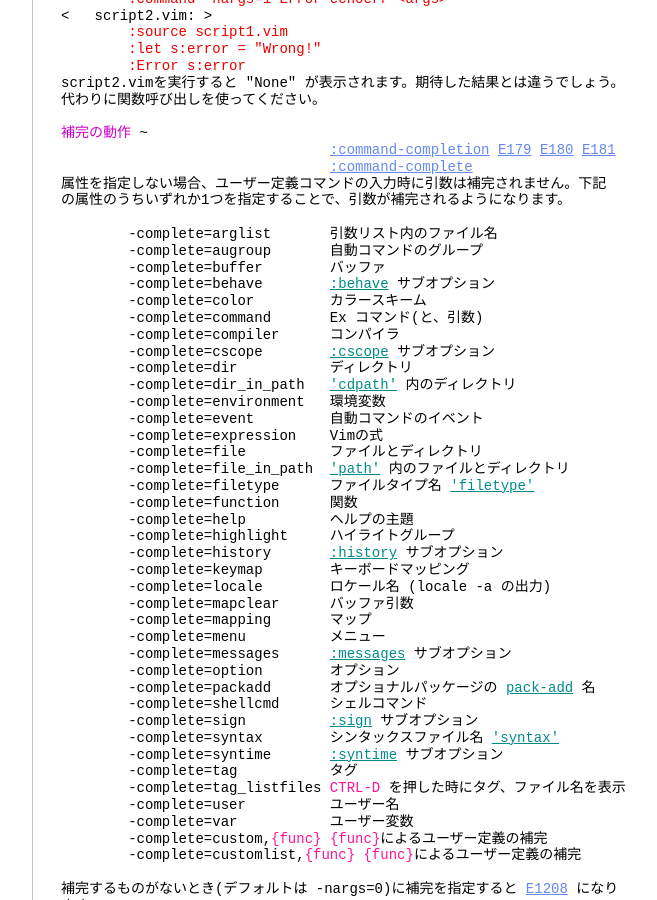
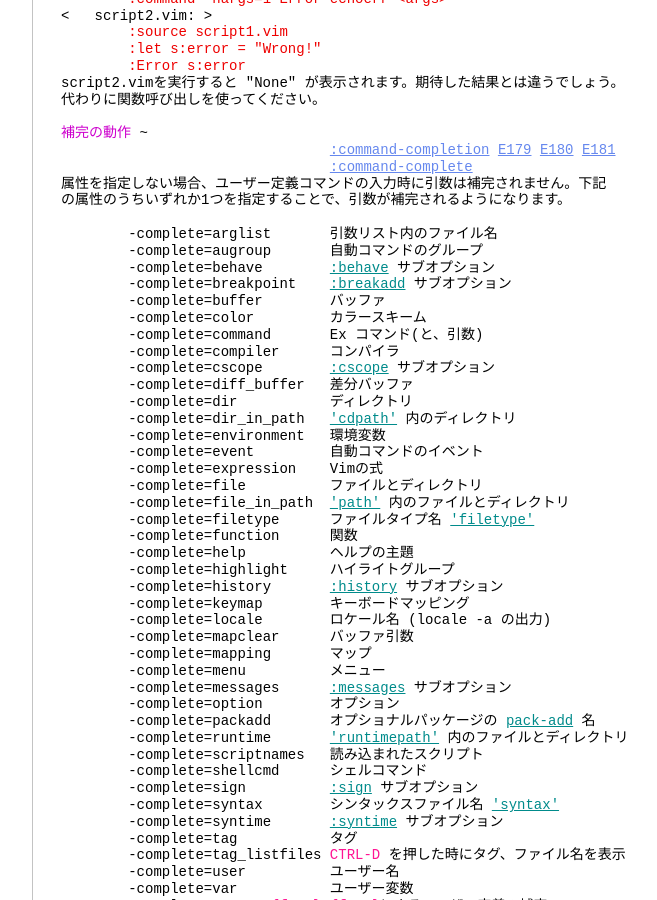
Before and after one commit to vim-jp/vimdoc-ja, a Jekyll site: the page built from map.html, in a window 1280 px wide and 900 px high, scrolled down 26949 px. Shown: the whole window, without its empty margins (340-997 px from the left). Built offline with Jekyll 4.4.1, drawn with Linux system fonts in a browser that asks for light colours; nearby versions of some CDN libraries; comment, search, counter and statistics services are not loaded; some of the changed text lies outside the part shown.

Commit message:
Generated by GitHub workflow 10667807498
https://github.com/vim-jp/vimdoc-ja-working/actions/runs/10667807498

```diff
--- a/map.html
+++ b/map.html
@@ -3,7 +3,7 @@ layout: vimdoc
 helpname: 'map'
 ---
 <div id='vimCodeElement'>
-<a class="Constant" href="map.html" name="map.txt">map.txt</a>&nbsp;&nbsp;&nbsp;&nbsp;&nbsp;&nbsp; For&nbsp;<span class="Identifier">Vim バージョン 9.1.</span>&nbsp;&nbsp;Last change: 2024 Jul 11<br>
+<a class="Constant" href="map.html" name="map.txt">map.txt</a>&nbsp;&nbsp;&nbsp;&nbsp;&nbsp;&nbsp; For&nbsp;<span class="Identifier">Vim バージョン 9.1.</span>&nbsp;&nbsp;Last change: 2024 Aug 31<br>
 <br>
 <br>
 &nbsp;&nbsp;&nbsp;&nbsp;&nbsp;&nbsp;&nbsp;&nbsp;&nbsp;&nbsp;&nbsp;&nbsp;&nbsp;&nbsp;&nbsp;&nbsp;&nbsp;&nbsp;<span class="Identifier">VIMリファレンスマニュアル&nbsp;&nbsp;&nbsp;&nbsp;&nbsp;&nbsp; by Bram Moolenaar</span><br>
@@ -1610,12 +1610,14 @@ script2.vimを実行すると &quot;None&quot; が表示されます。期待し
 <br>
 &nbsp;&nbsp;&nbsp;&nbsp;&nbsp;&nbsp;&nbsp;&nbsp;-complete=arglist&nbsp;&nbsp;&nbsp;&nbsp;&nbsp;&nbsp; 引数リスト内のファイル名<br>
 &nbsp;&nbsp;&nbsp;&nbsp;&nbsp;&nbsp;&nbsp;&nbsp;-complete=augroup&nbsp;&nbsp;&nbsp;&nbsp;&nbsp;&nbsp; 自動コマンドのグループ<br>
+&nbsp;&nbsp;&nbsp;&nbsp;&nbsp;&nbsp;&nbsp;&nbsp;-complete=behave&nbsp;&nbsp;&nbsp;&nbsp;&nbsp;&nbsp;&nbsp;&nbsp;<a class="Identifier" href="gui.html#:behave">:behave</a>&nbsp;サブオプション<br>
+&nbsp;&nbsp;&nbsp;&nbsp;&nbsp;&nbsp;&nbsp;&nbsp;-complete=breakpoint&nbsp;&nbsp;&nbsp;&nbsp;<a class="Identifier" href="repeat.html#:breakadd">:breakadd</a>&nbsp;サブオプション<br>
 &nbsp;&nbsp;&nbsp;&nbsp;&nbsp;&nbsp;&nbsp;&nbsp;-complete=buffer&nbsp;&nbsp;&nbsp;&nbsp;&nbsp;&nbsp;&nbsp;&nbsp;バッファ<br>
-&nbsp;&nbsp;&nbsp;&nbsp;&nbsp;&nbsp;&nbsp;&nbsp;-complete=behave&nbsp;&nbsp;&nbsp;&nbsp;&nbsp;&nbsp;&nbsp;&nbsp;<a class="Identifier" href="gui.html#:behave">:behave</a>&nbsp;サブオプション<br>
 &nbsp;&nbsp;&nbsp;&nbsp;&nbsp;&nbsp;&nbsp;&nbsp;-complete=color&nbsp;&nbsp;&nbsp;&nbsp;&nbsp;&nbsp;&nbsp;&nbsp; カラースキーム<br>
 &nbsp;&nbsp;&nbsp;&nbsp;&nbsp;&nbsp;&nbsp;&nbsp;-complete=command&nbsp;&nbsp;&nbsp;&nbsp;&nbsp;&nbsp; Ex コマンド(と、引数)<br>
 &nbsp;&nbsp;&nbsp;&nbsp;&nbsp;&nbsp;&nbsp;&nbsp;-complete=compiler&nbsp;&nbsp;&nbsp;&nbsp;&nbsp;&nbsp;コンパイラ<br>
 &nbsp;&nbsp;&nbsp;&nbsp;&nbsp;&nbsp;&nbsp;&nbsp;-complete=cscope&nbsp;&nbsp;&nbsp;&nbsp;&nbsp;&nbsp;&nbsp;&nbsp;<a class="Identifier" href="if_cscop.html#:cscope">:cscope</a>&nbsp;サブオプション<br>
+&nbsp;&nbsp;&nbsp;&nbsp;&nbsp;&nbsp;&nbsp;&nbsp;-complete=diff_buffer&nbsp;&nbsp; 差分バッファ<br>
 &nbsp;&nbsp;&nbsp;&nbsp;&nbsp;&nbsp;&nbsp;&nbsp;-complete=dir&nbsp;&nbsp;&nbsp;&nbsp;&nbsp;&nbsp;&nbsp;&nbsp;&nbsp;&nbsp; ディレクトリ<br>
 &nbsp;&nbsp;&nbsp;&nbsp;&nbsp;&nbsp;&nbsp;&nbsp;-complete=dir_in_path&nbsp;&nbsp;&nbsp;<a class="Identifier" href="options.html#'cdpath'">'cdpath'</a>&nbsp;内のディレクトリ<br>
 &nbsp;&nbsp;&nbsp;&nbsp;&nbsp;&nbsp;&nbsp;&nbsp;-complete=environment&nbsp;&nbsp; 環境変数<br>
@@ -1636,6 +1638,8 @@ script2.vimを実行すると &quot;None&quot; が表示されます。期待し
 &nbsp;&nbsp;&nbsp;&nbsp;&nbsp;&nbsp;&nbsp;&nbsp;-complete=messages&nbsp;&nbsp;&nbsp;&nbsp;&nbsp;&nbsp;<a class="Identifier" href="message.html#:messages">:messages</a>&nbsp;サブオプション<br>
 &nbsp;&nbsp;&nbsp;&nbsp;&nbsp;&nbsp;&nbsp;&nbsp;-complete=option&nbsp;&nbsp;&nbsp;&nbsp;&nbsp;&nbsp;&nbsp;&nbsp;オプション<br>
 &nbsp;&nbsp;&nbsp;&nbsp;&nbsp;&nbsp;&nbsp;&nbsp;-complete=packadd&nbsp;&nbsp;&nbsp;&nbsp;&nbsp;&nbsp; オプショナルパッケージの&nbsp;<a class="Identifier" href="repeat.html#pack-add">pack-add</a>&nbsp;名<br>
+&nbsp;&nbsp;&nbsp;&nbsp;&nbsp;&nbsp;&nbsp;&nbsp;-complete=runtime&nbsp;&nbsp;&nbsp;&nbsp;&nbsp;&nbsp;&nbsp;<a class="Identifier" href="options.html#'runtimepath'">'runtimepath'</a>&nbsp;内のファイルとディレクトリ<br>
+&nbsp;&nbsp;&nbsp;&nbsp;&nbsp;&nbsp;&nbsp;&nbsp;-complete=scriptnames&nbsp;&nbsp; 読み込まれたスクリプト<br>
 &nbsp;&nbsp;&nbsp;&nbsp;&nbsp;&nbsp;&nbsp;&nbsp;-complete=shellcmd&nbsp;&nbsp;&nbsp;&nbsp;&nbsp;&nbsp;シェルコマンド<br>
 &nbsp;&nbsp;&nbsp;&nbsp;&nbsp;&nbsp;&nbsp;&nbsp;-complete=sign&nbsp;&nbsp;&nbsp;&nbsp;&nbsp;&nbsp;&nbsp;&nbsp;&nbsp;&nbsp;<a class="Identifier" href="sign.html#:sign">:sign</a>&nbsp;サブオプション<br>
 &nbsp;&nbsp;&nbsp;&nbsp;&nbsp;&nbsp;&nbsp;&nbsp;-complete=syntax&nbsp;&nbsp;&nbsp;&nbsp;&nbsp;&nbsp;&nbsp;&nbsp;シンタックスファイル名&nbsp;<a class="Identifier" href="options.html#'syntax'">'syntax'</a><br>
```
